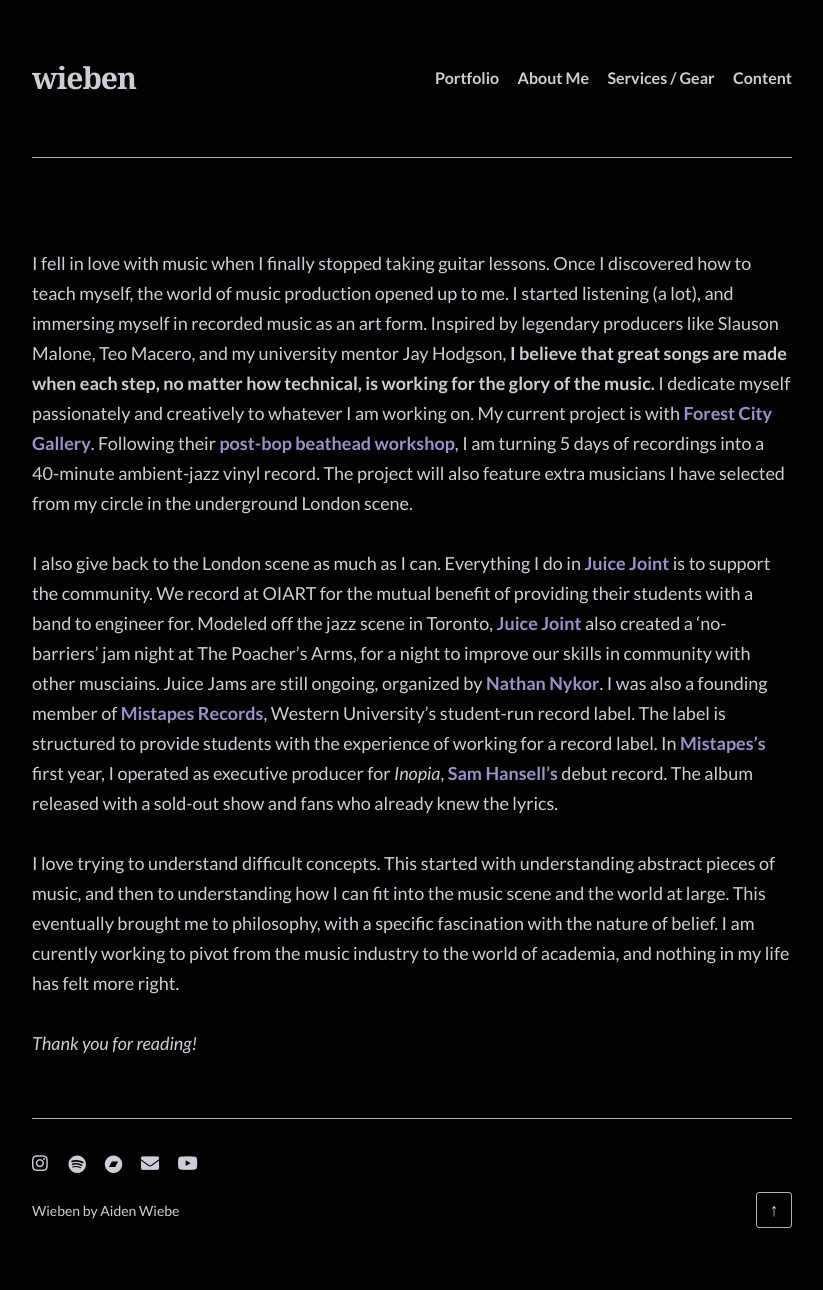
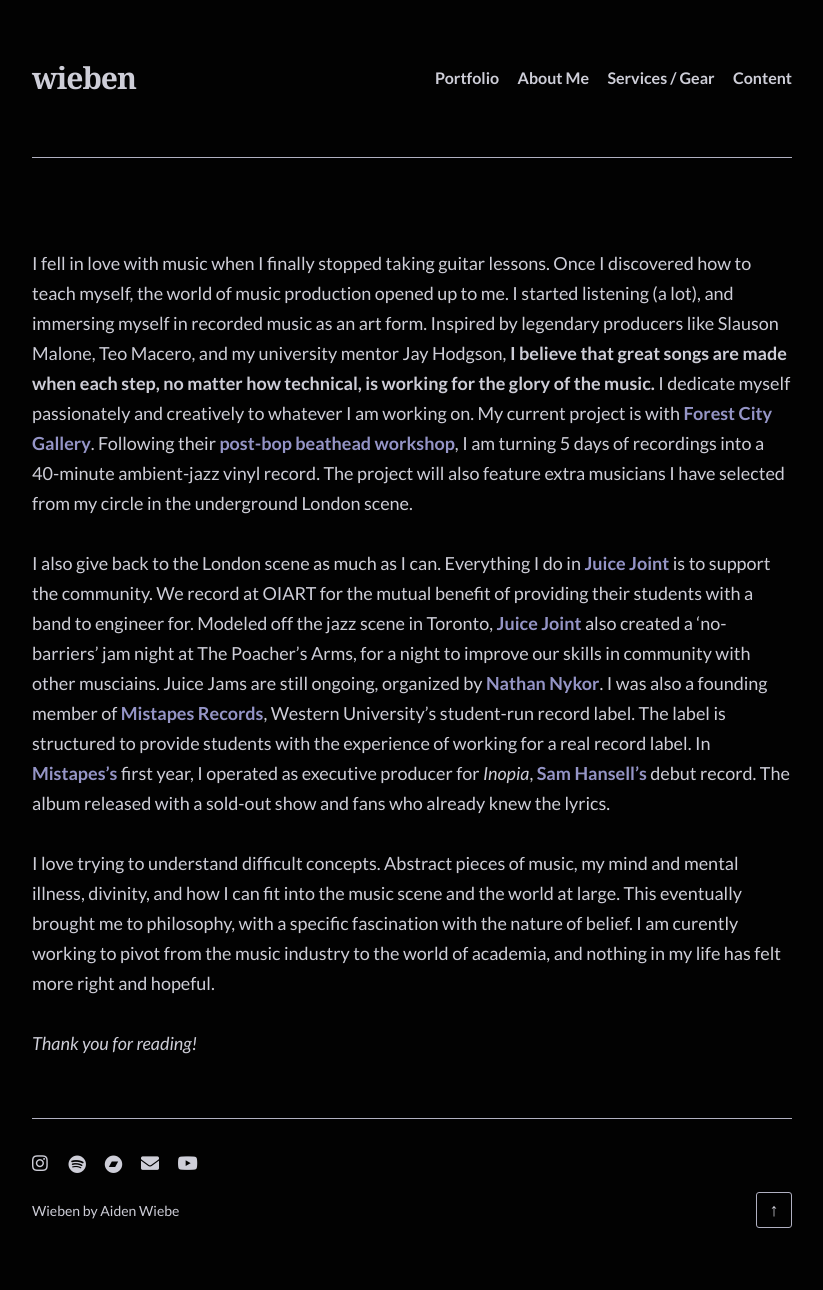
Before and after one commit to SamsonGoodenough/wieben-site, a Jekyll site: the page built from about.md, in a window 1280 px wide. Shown: the whole page, without its empty margins (228-1051 px from the left). Built offline with Jekyll 4.4.1, drawn with Linux system fonts in a browser that asks for light colours; some web fonts are replaced.

Commit message:
another tweak -_-

```diff
--- a/about.md
+++ b/about.md
@@ -20,8 +20,8 @@
 ---
 I fell in love with music when I finally stopped taking guitar lessons.  Once I discovered how to teach myself, the world of music production opened up to me.  I started listening (a lot), and immersing myself in recorded music as an art form.  Inspired by legendary producers like Slauson Malone, Teo Macero, and my university mentor Jay Hodgson, **I believe that great songs are made when each step, no matter how technical, is working for the glory of the music.**  I dedicate myself passionately and creatively to whatever I am working on.  My current project is with **[Forest City Gallery](https://www.forestcitygallery.com/)**. Following their **[post-bop beathead workshop](https://www.forestcitygallery.com/post/fcg-s-postbop-beathead-jazz-workshop-sponsored-by-lbmx)**, I am turning 5 days of recordings into a 40-minute ambient-jazz vinyl record.  The project will also feature extra musicians I have selected from my circle in the underground London scene.
 
-I also give back to the London scene as much as I can.  Everything I do in **[Juice Joint](https://www.instagram.com/juicejointband/)** is to support the community.  We record at OIART for the mutual benefit of providing their students with a band to engineer for.  Modeled off the jazz scene in Toronto, **[Juice Joint](https://www.instagram.com/juicejointband/)** also created a 'no-barriers' jam night at The Poacher's Arms, for a night to improve our skills in community with other musciains.  Juice Jams are still ongoing, organized by **[Nathan Nykor](https://www.instagram.com/nathanjuicebox/)**.  I was also a founding member of **[Mistapes Records](https://www.instagram.com/mistapesrecords/)**, Western University's student-run record label.  The label is structured to provide students with the experience of working for a record label.  In **[Mistapes's](https://www.instagram.com/mistapesrecords/)** first year, I operated as executive producer for *Inopia*, **[Sam Hansell's](https://www.instagram.com/ham_sansell/)** debut record.  The album released with a sold-out show and fans who already knew the lyrics.
+I also give back to the London scene as much as I can.  Everything I do in **[Juice Joint](https://www.instagram.com/juicejointband/)** is to support the community.  We record at OIART for the mutual benefit of providing their students with a band to engineer for.  Modeled off the jazz scene in Toronto, **[Juice Joint](https://www.instagram.com/juicejointband/)** also created a 'no-barriers' jam night at The Poacher's Arms, for a night to improve our skills in community with other musciains.  Juice Jams are still ongoing, organized by **[Nathan Nykor](https://www.instagram.com/nathanjuicebox/)**.  I was also a founding member of **[Mistapes Records](https://www.instagram.com/mistapesrecords/)**, Western University's student-run record label.  The label is structured to provide students with the experience of working for a real record label.  In **[Mistapes's](https://www.instagram.com/mistapesrecords/)** first year, I operated as executive producer for *Inopia*, **[Sam Hansell's](https://www.instagram.com/ham_sansell/)** debut record.  The album released with a sold-out show and fans who already knew the lyrics.
 
-I love trying to understand difficult concepts.  This started with understanding abstract pieces of music, and then to understanding how I can fit into the music scene and the world at large.  This eventually brought me to philosophy, with a specific fascination with the nature of belief.  I am curently working to pivot from the music industry to the world of academia, and nothing in my life has felt more right.
+I love trying to understand difficult concepts.  Abstract pieces of music, my mind and mental illness, divinity, and how I can fit into the music scene and the world at large.  This eventually brought me to philosophy, with a specific fascination with the nature of belief.  I am curently working to pivot from the music industry to the world of academia, and nothing in my life has felt more right and hopeful.
 
 *Thank you for reading!*
```
